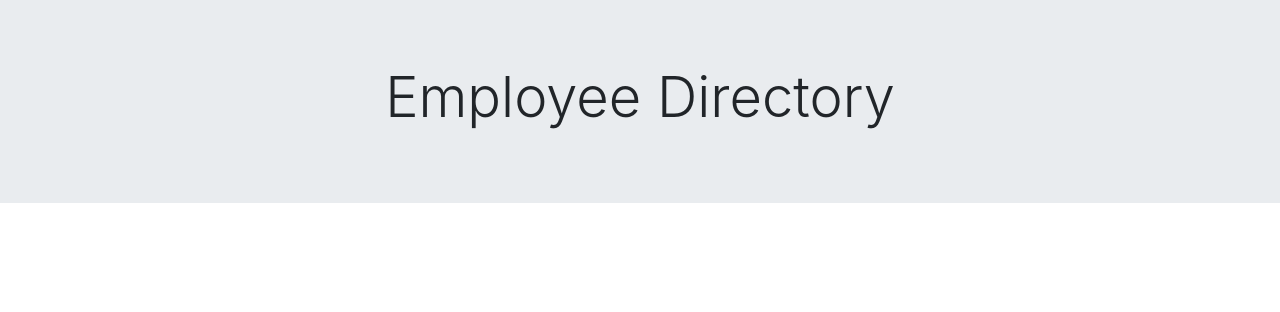
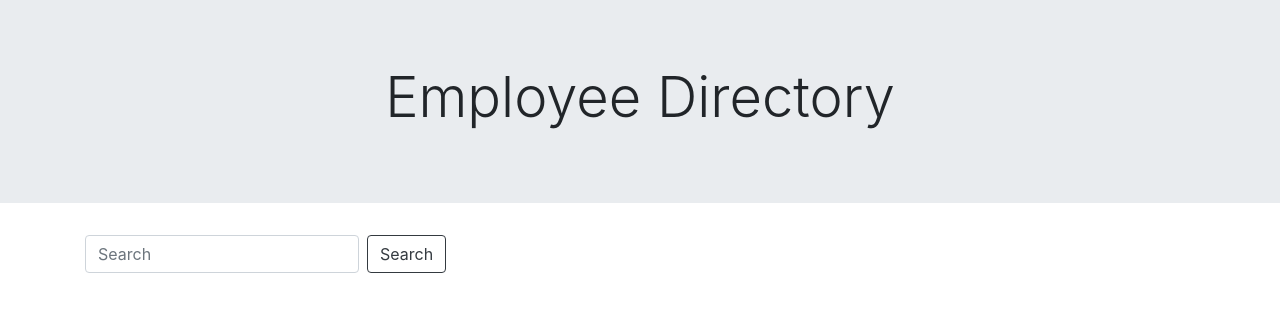
Before and after one commit to brittanieboyko/employees, a React (Create React App) app: page / in a window 1280 px wide. Shown: the top 312 px of the page. Built offline with nearby package versions, Linux system fonts and the light colour scheme.

Commit message:
created search bar component

```diff
--- a/src/App.js
+++ b/src/App.js
@@ -1,11 +1,13 @@
 import React from 'react';
 import './App.css';
 import Header from './components/Header';
+import Search from './components/Search';
 
 function App() {
   return (
     <div className="App">
       <Header />
+      <Search />
     </div>
   );
 }
--- /dev/null
+++ b/src/components/Search.js
@@ -0,0 +1,21 @@
+import React from 'react';
+
+function Search() {
+    return (
+        <div className="container">
+            <form className="form-inline my-2 my-lg-0">
+                <input
+                    className="form-control mr-sm-2"
+                    type="search"
+                    placeholder="Search"
+                    aria-label="Search"
+                />
+                <button className="btn btn-outline-dark my-2 my-sm-0" type="submit">
+                    Search
+                </button>
+          </form>
+        </div>
+    )
+}
+
+export default Search;
```
